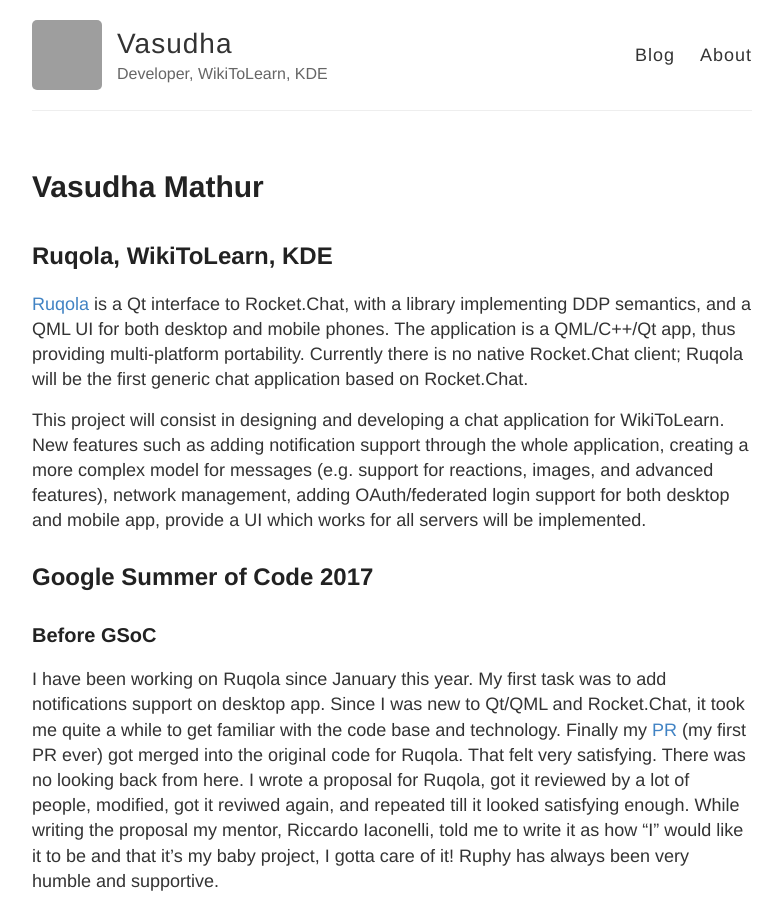
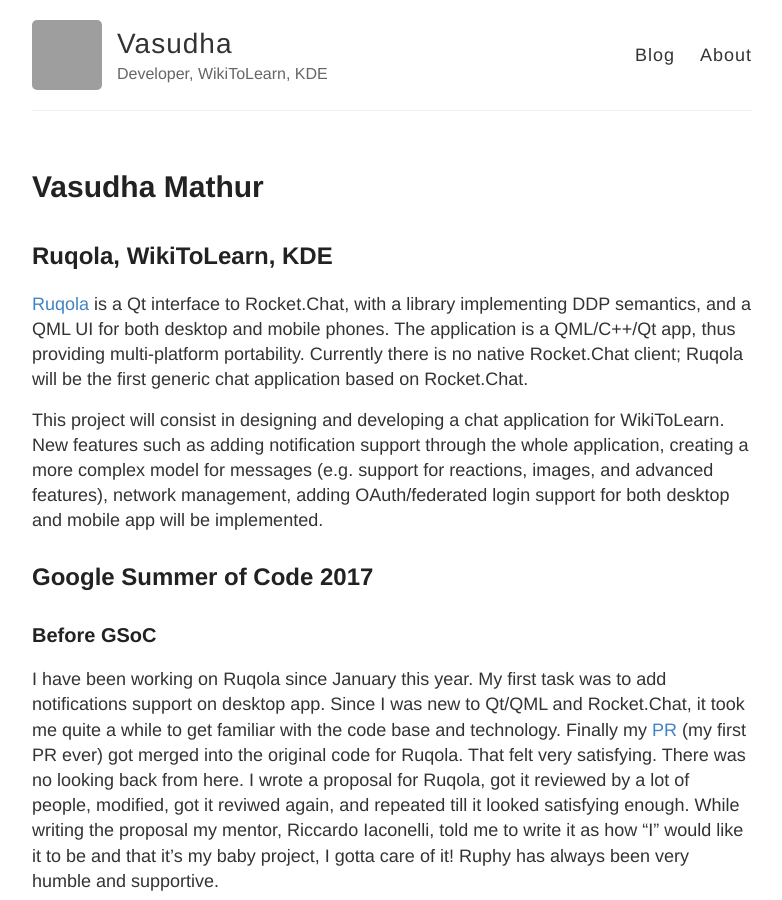
Before and after one commit to VasudhaMathur/VasudhaMathur.github.io, a Jekyll site: the page built from index.md, in a window 1280 px wide and 900 px high. Shown: the whole window, without its empty margins (248-1030 px from the left). Built offline with Jekyll 4.4.1, drawn with Linux system fonts in a browser that asks for light colours; grey boxes are pictures that could not be loaded.

Commit message:
Update index.md

```diff
--- a/index.md
+++ b/index.md
@@ -6,7 +6,7 @@
 ## Ruqola, WikiToLearn, KDE
 [Ruqola](https://github.com/WikiToLearn/Ruqola) is a Qt interface to Rocket.Chat, with a library implementing DDP semantics, and a QML UI for both desktop and mobile phones. The application is a QML/C++/Qt app, thus providing multi-platform portability. Currently there is no native Rocket.Chat client; Ruqola will be the first generic chat application based on Rocket.Chat.
 
-This project will consist in designing and developing a chat application for WikiToLearn. New features such as adding notification support through the whole application, creating a more complex model for messages (e.g. support for reactions, images, and advanced features), network management, adding OAuth/federated login support for both desktop and mobile app, provide a UI which works for all servers will be implemented.
+This project will consist in designing and developing a chat application for WikiToLearn. New features such as adding notification support through the whole application, creating a more complex model for messages (e.g. support for reactions, images, and advanced features), network management, adding OAuth/federated login support for both desktop and mobile app will be implemented.
 
 ## Google Summer of Code 2017
 
```
